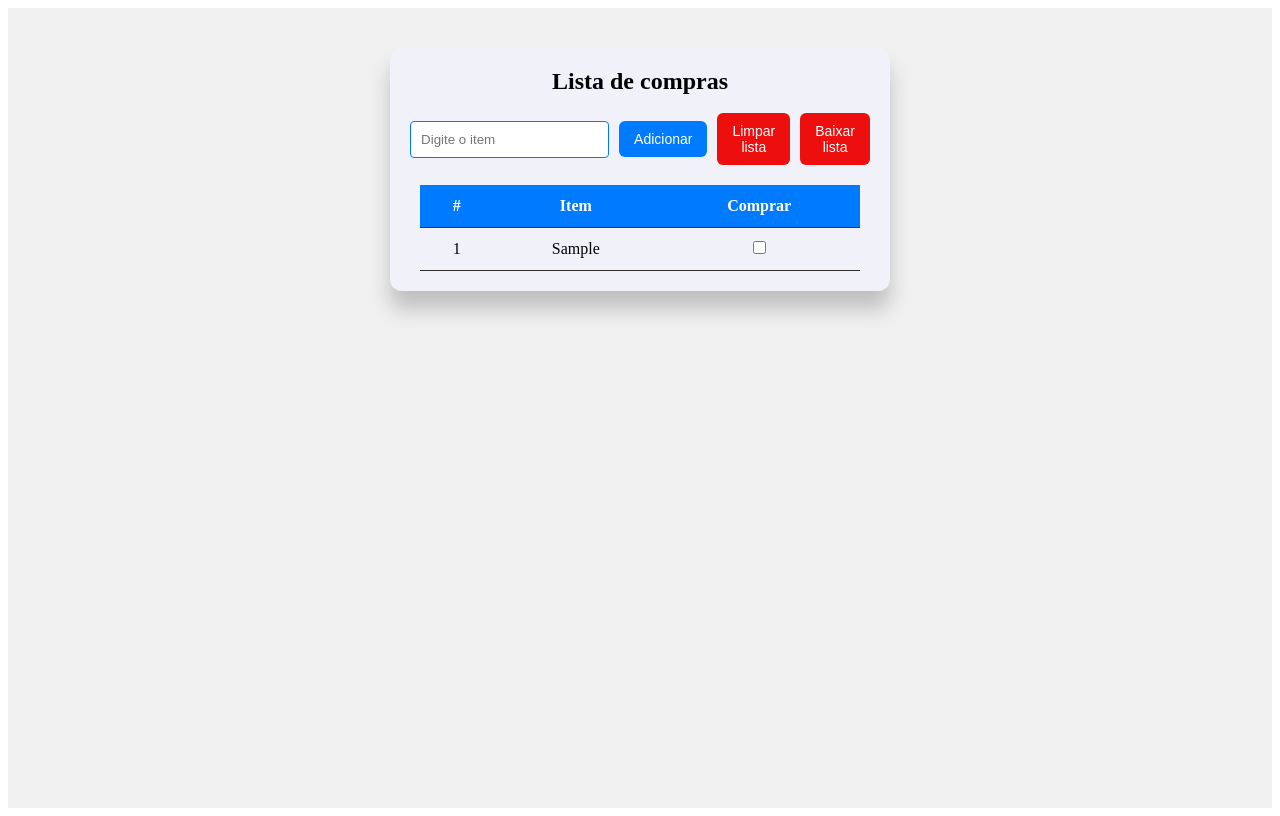
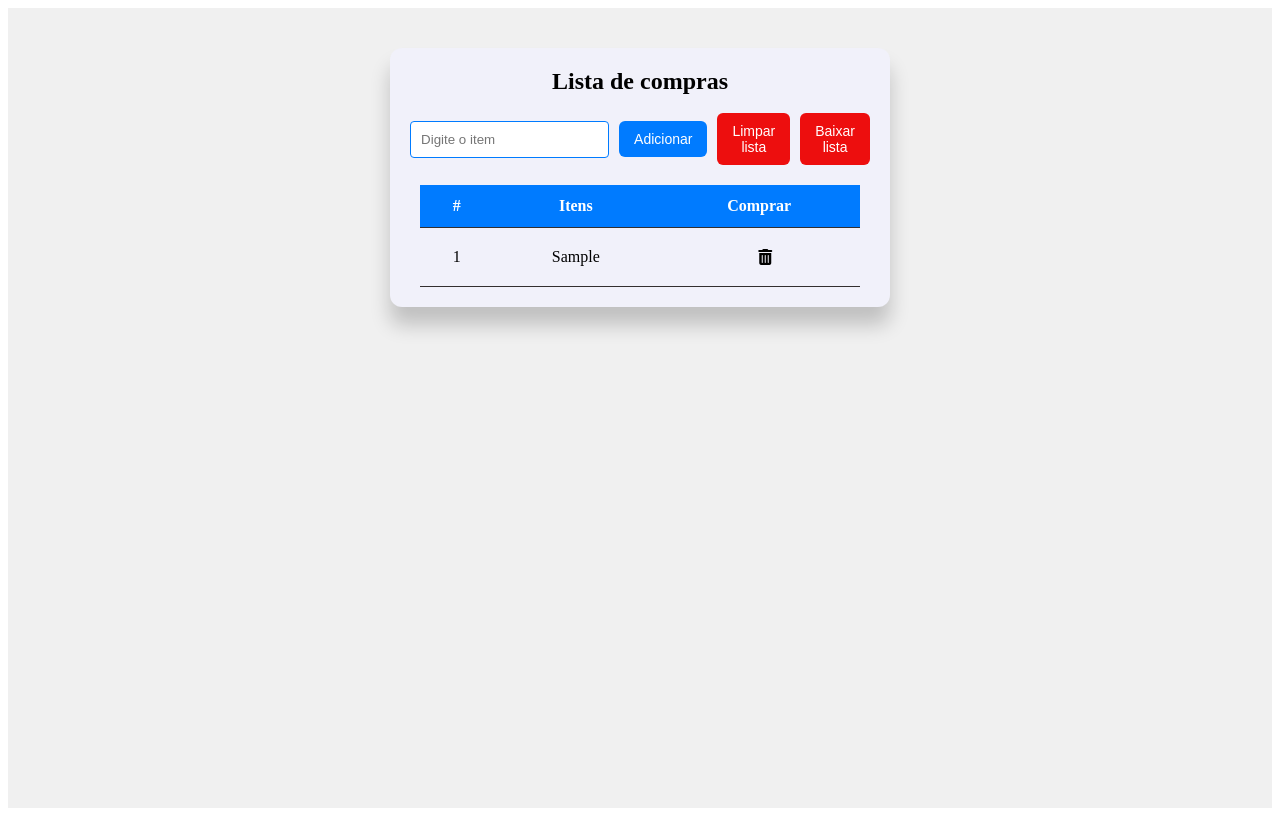
Before and after one commit to lucas-sagit/ListaCompras, an Angular app: page / in a window 1280 px wide. Both pictures are taken after typing "Sample" into the empty fields and a click on the button "Adicionar". Built offline with nearby package versions, Linux system fonts and the light colour scheme.

Commit message:
salvando progresso antes de atualizar o angular

```diff
--- a/angular.json
+++ b/angular.json
@@ -27,8 +27,9 @@
               }
             ],
             "styles": [
-              "src/styles.css"
+              "node_modules/@fortawesome/fontawesome-free/css/all.min.css"
             ],
+
             "scripts": []
           },
           "configurations": {
--- a/package.json
+++ b/package.json
@@ -14,9 +14,11 @@
     "@angular/compiler": "^19.2.0",
     "@angular/core": "^19.2.0",
     "@angular/forms": "^19.2.0",
+    "@angular/material": "^19.2.18",
     "@angular/platform-browser": "^19.2.0",
     "@angular/platform-browser-dynamic": "^19.2.0",
     "@angular/router": "^19.2.0",
+    "@fortawesome/fontawesome-free": "^6.7.2",
     "html2canvas": "^1.4.1",
     "jspdf": "^3.0.1",
     "rxjs": "~7.8.0",
@@ -24,7 +26,7 @@
     "zone.js": "~0.15.0"
   },
   "devDependencies": {
-    "@angular-devkit/build-angular": "^19.2.8",
+    "@angular-devkit/build-angular": "^20.0.1",
     "@angular/cli": "^19.2.8",
     "@angular/compiler-cli": "^19.2.0",
     "@types/jasmine": "~5.1.0",
--- a/src/app/item_lista.ts
+++ b/src/app/item_lista.ts
@@ -1,6 +1,6 @@
 export class ItemLista {
   id?: number;
   nome?: string;
-  comprado: boolean = false;
-  comprar: boolean;
+  comprar: boolean = false;
+
 }
--- a/src/app/shopping/shopping.component.css
+++ b/src/app/shopping/shopping.component.css
@@ -115,17 +115,18 @@ th, td {
   margin-bottom: 20px;
 }
 
-ul {
-  list-style-type: none;
-  padding: 0;
+.btn-icon {
+  background: none;
+  border: none;
+  color: #d9534f; /* vermelho suave */
+  font-size: 1.2rem;
+  cursor: pointer;
+  padding: 6px;
+  border-radius: 4px;
+  transition: background-color 0.2s, color 0.2s;
 }
 
-li {
-  padding: 8px;
-  cursor: pointer;
+.btn-icon:hover {
+  background-color: #000000; /* fundo vermelho claro */
+  color: #c9302c; /* vermelho mais escuro no hover */
 }
-
-li.comprar {
-  text-decoration: line-through;
-  color: gray;
-}
--- a/src/app/shopping/shopping.component.html
+++ b/src/app/shopping/shopping.component.html
@@ -14,7 +14,7 @@
         <thead>
           <tr>
             <th>#</th>
-        <th>Item</th>
+            <th>Itens</th>
             <th>Comprar</th>
           </tr>
         </thead>
@@ -23,14 +23,19 @@
           <tr>
             <td>{{ atributo.id }}</td>
             <td>
-            <span [ngClass]="{ 'item_riscado': atributo.comprar}">
+              <span [ngClass]="{ 'removerItem': atributo.comprar}">
                 {{ atributo.nome }}
               </span>
             </td>
             <td>
-            <input type="checkbox" (click)="item_riscado(atributo)" [checked]="atributo.comprar"/>
-          </td>
+              <input type="button" (click)="removerItem(atributo)" class="btn-icon">
+                 <i class="fas fa-trash-alt"></i>
             </tr>
+
+              <!-- <button (click)="removerItem(atributo)" class="btn-icon">
+                 <i class="fas fa-trash-alt"></i>
+              </button>
+            </td> -->
           }
           @empty {
           <tr>
--- a/src/app/shopping/shopping.component.ts
+++ b/src/app/shopping/shopping.component.ts
@@ -26,8 +26,16 @@ export class ShoppingComponent {
     this.item = "";
   }
 
-  item_riscado(item: ItemLista) {
-    item.comprar = !item.comprar;
+  // comando para riscar o item, mas não vejo necessário, vai ser substituído por um botão de remover.
+  // item_riscado(item: ItemLista) {
+  //   item.comprar = !item.comprar;
+  // }
+
+  removerItem(item: ItemLista) {
+    const index = this.lista.indexOf(item);
+    if (index > -1) {
+      this.lista.splice(index, 1);
+    }
   }
 
   limparLista() {
```
Also changed, not shown: 1 other file (tests, documents, lock files or other folders). Lines whose indentation alone changed are shown as unchanged.
